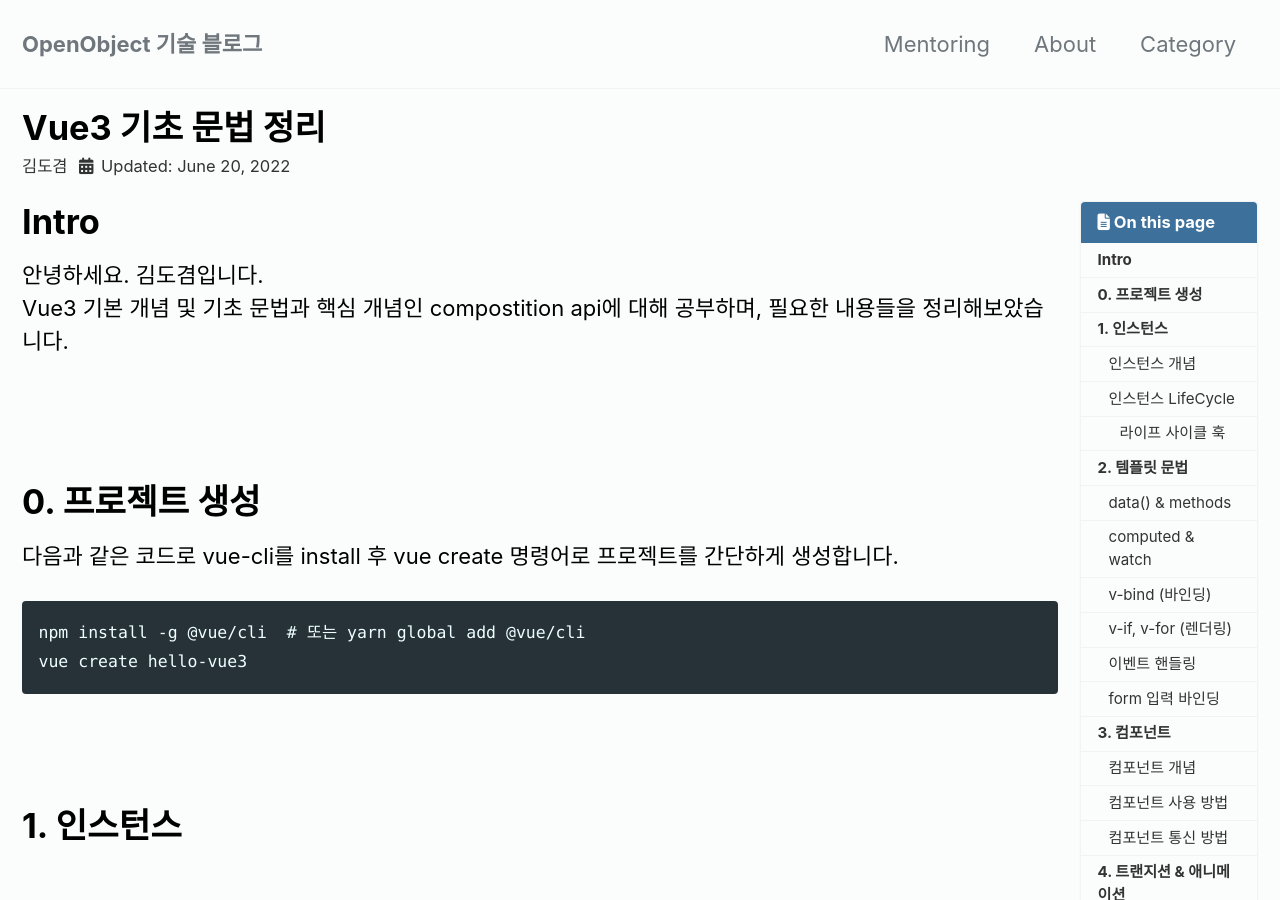
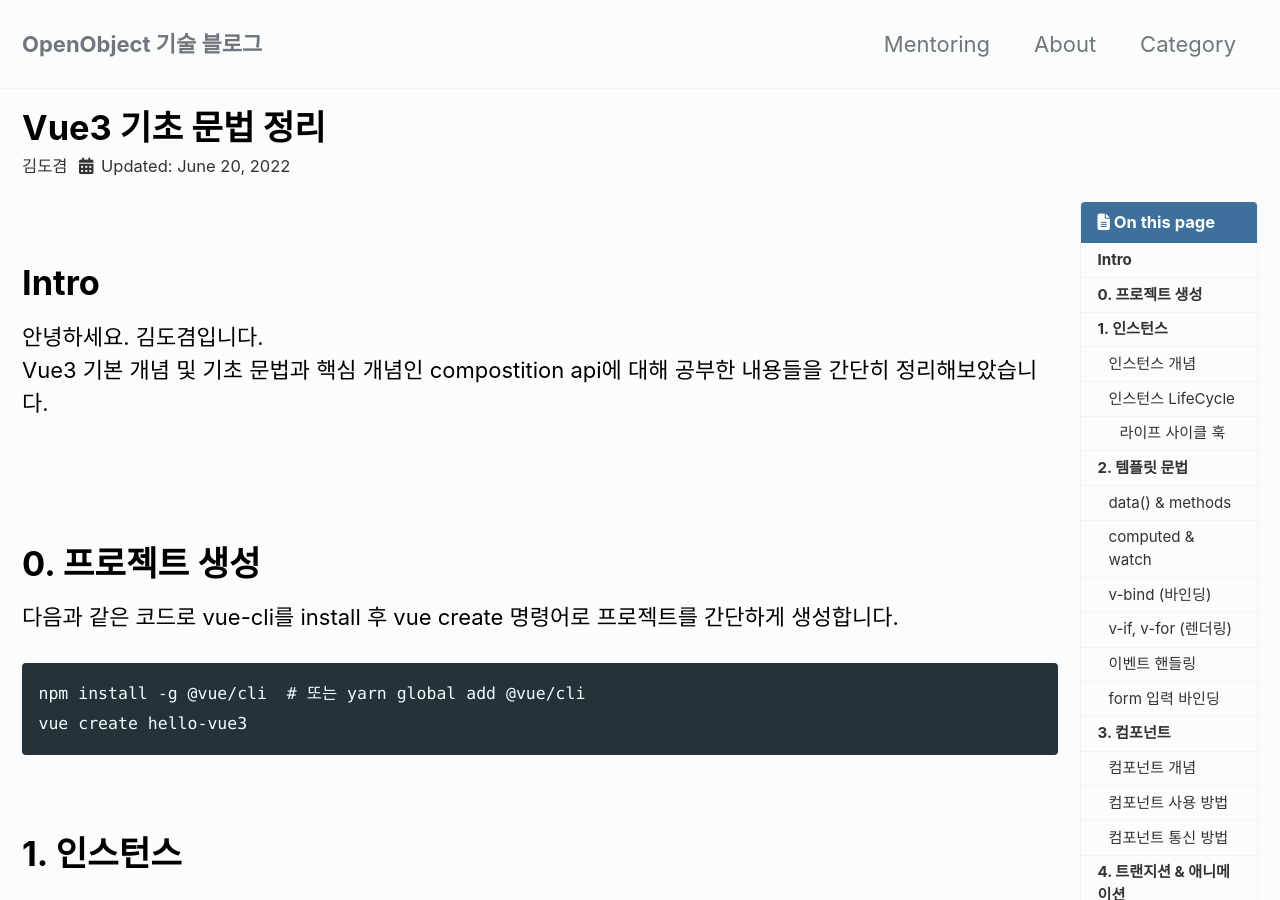
Before and after one commit to openobjectnet/openobjectnet.github.io, a Jekyll site: the page built from _posts/2022-06-20-vue3-basic.md, in a window 1280 px wide and 900 px high. Built offline with Jekyll 4.4.1, drawn with Linux system fonts in a browser that asks for light colours; cached includes are drawn as plain includes; nearby versions of some CDN libraries; comment, search, counter and statistics services are not loaded.

Commit message:
0626 수정 완료

````diff
--- a/_posts/2022-06-20-vue3-basic.md
+++ b/_posts/2022-06-20-vue3-basic.md
@@ -8,10 +8,10 @@ tags:
   - Vue
 author: 김도겸
 ---
-
+<br>
 # Intro
 안녕하세요. 김도겸입니다. <br>
-Vue3 기본 개념 및 기초 문법과 핵심 개념인 compostition api에 대해 공부하며, 필요한 내용들을 정리해보았습니다.
+Vue3 기본 개념 및 기초 문법과 핵심 개념인 compostition api에 대해 공부한 내용들을 간단히 정리해보았습니다.
 
 <br><br>
 
@@ -22,7 +22,8 @@ npm install -g @vue/cli  # 또는 yarn global add @vue/cli
 vue create hello-vue3
 ```
 
-<br><br>
+<br>
+
 # 1. 인스턴스
 
 ## 인스턴스 개념
@@ -58,7 +59,8 @@ Vue.createApp(Counter).mount('#counter')
 인스턴스 LifeCycle(생명주기)이란 뷰의 인스턴스가 생성되어 소멸되기까지 거치는 과정을 의미합니다.
 
 vue는 다음과 같은 과정으로 진행됩니다.
-![lifecycle](/assets/images/vue-dogyeom/lifecycle.png)<br>
+![lifecycle](/assets/images/vue-dogyeom/lifecycle.png)
+<br>
 
 ### 라이프 사이클 훅
 라이프 사이클 훅으로 인스턴스의 특정 시점에 원하는 로직을 구현할 수 있습니다.<br>
@@ -75,8 +77,9 @@ Vue.createApp({
   }
 })
 ```
-필요한 lifecycle 훅을 입력하여 해당 주기에서 실행될 코드를 작성합니다.<br>
+필요한 lifecycle 훅을 입력하여 해당 주기에서 실행될 코드를 작성합니다.
 
+<br>
 
 # 2. 템플릿 문법
 
````
